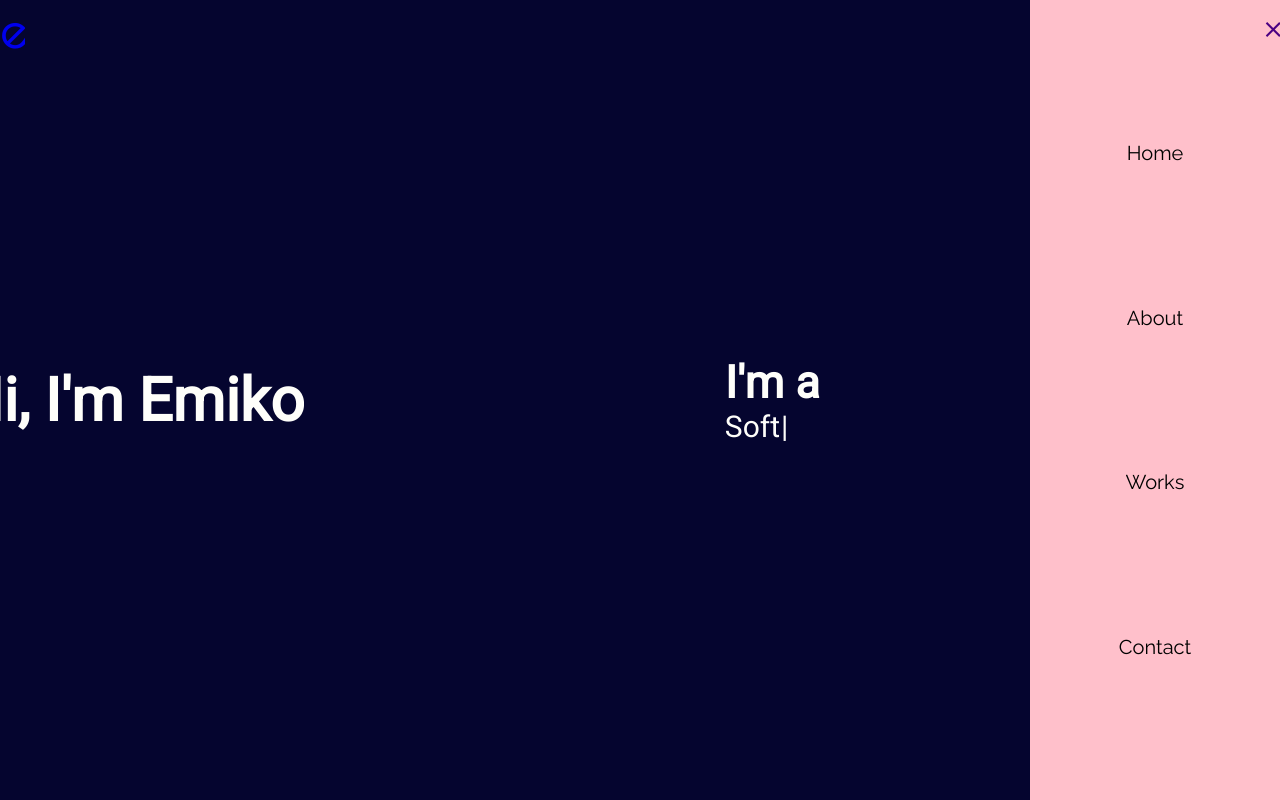
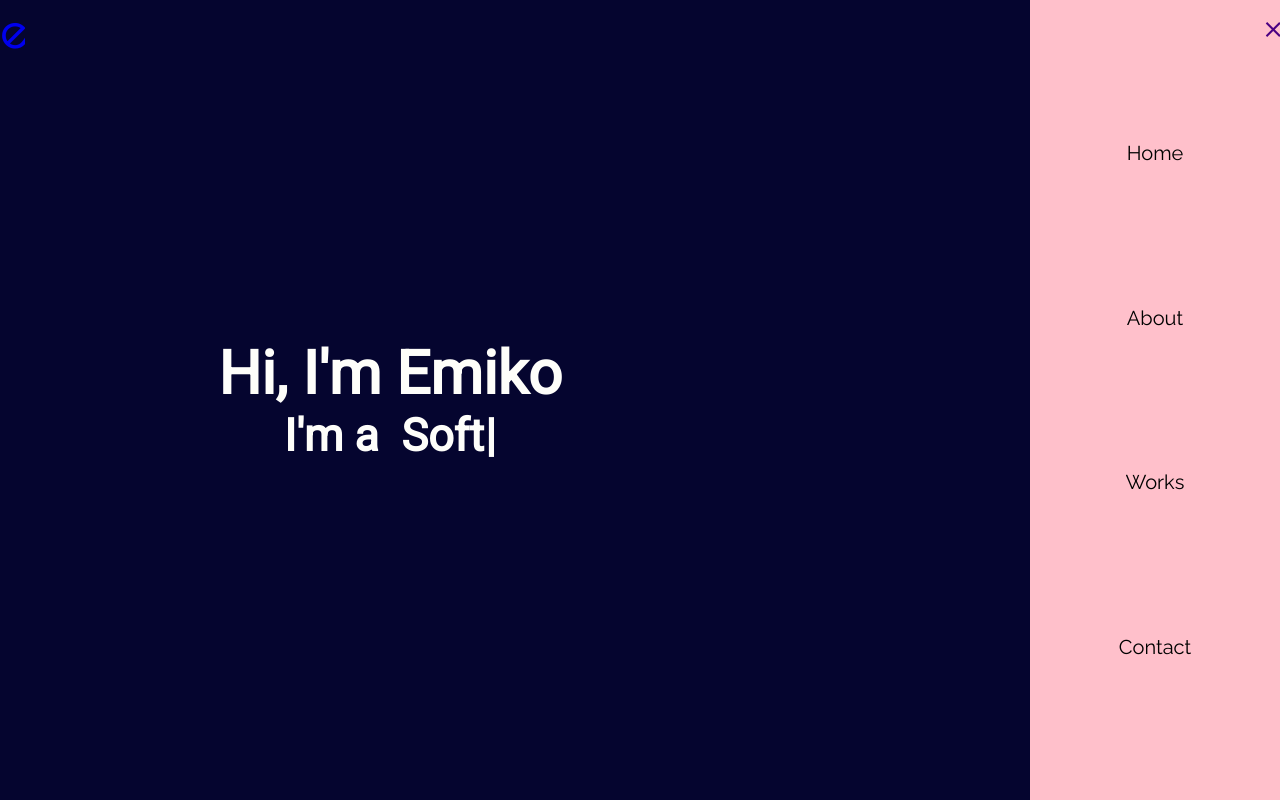
Before and after one commit to Emi691/Portfolio, a React (Create React App) app: page / in a window 1280 px wide. Built offline with nearby package versions, Linux system fonts and the light colour scheme.

Commit message:
debuggs line spacing in intro

```diff
--- a/src/components/intro/intro.jsx
+++ b/src/components/intro/intro.jsx
@@ -8,7 +8,8 @@ export default function Intro() {
         <div className='intro' id="intro">
             <h1>Hi, I'm Emiko</h1>
             <div className='wrapper'>
-                <h2>I'm a</h2>
+                <h2>I'm a &nbsp;</h2>
+                <h2>
                     <Typewriter
                     options={{
                         strings: roles,
@@ -16,6 +17,7 @@ export default function Intro() {
                         loop: true,
                     }}
                     />
+                </h2>
             </div>
         </div>
     );
--- a/src/components/intro/intro.scss
+++ b/src/components/intro/intro.scss
@@ -1,8 +1,15 @@
 .intro {
     display: flex;
+    flex-direction: column;
     align-items: center;
-    justify-content: space-around;
+    justify-content: center;
     background-color: #05052F;
     color: #FEFEFA;
     font-size: 30px;
+
+    .wrapper {
+        display: flex;
+        align-items: center;
+        justify-content: space-evenly;
+    }
 }
```
Lines whose indentation alone changed are shown as unchanged.
